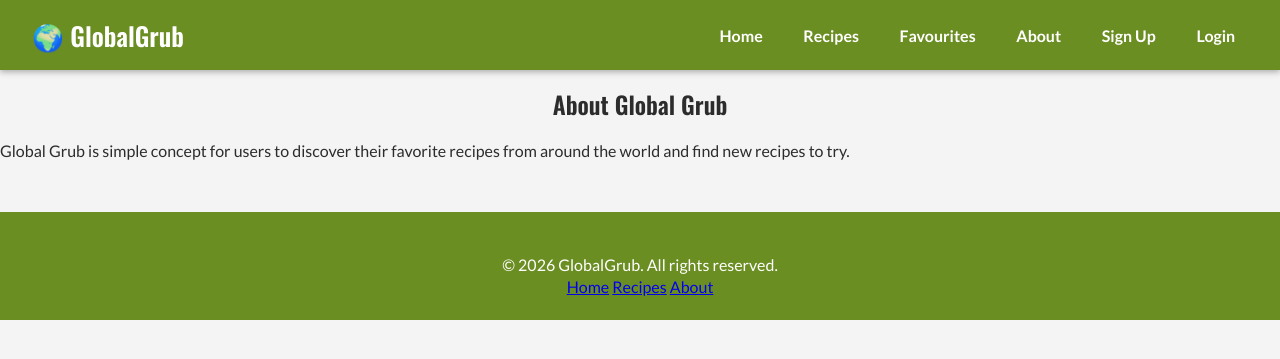
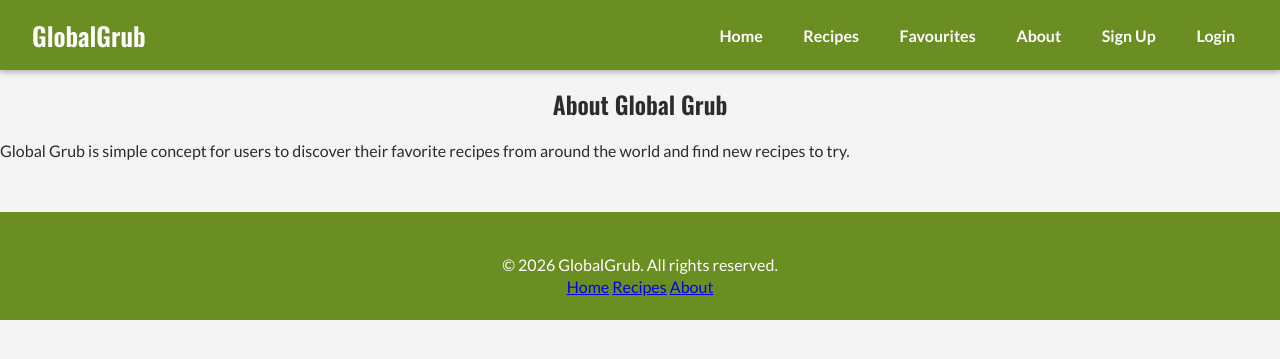
Before and after one commit to ColmN-Dev/GlobalGrub, a Flask app: page /about in a window 1280 px wide. Shown: the top 359 px of the page. Run offline with Flask 3, Linux system fonts and the light colour scheme.

Commit message:
Refactor header links in base.html

```diff
--- a/templates/base.html
+++ b/templates/base.html
@@ -10,7 +10,9 @@
 <body>
     <header class="navbar">
         <div class="navbar-brand">
-            <a href="{{ url_for('home') }}">🌍 GlobalGrub</a>
+            <div class="icon">
+            </div>
+            <a href="{{ url_for('home') }}">GlobalGrub</a>
         </div>
         <nav class="navbar-links">
             <a href="{{ url_for('home') }}">Home</a>
```
